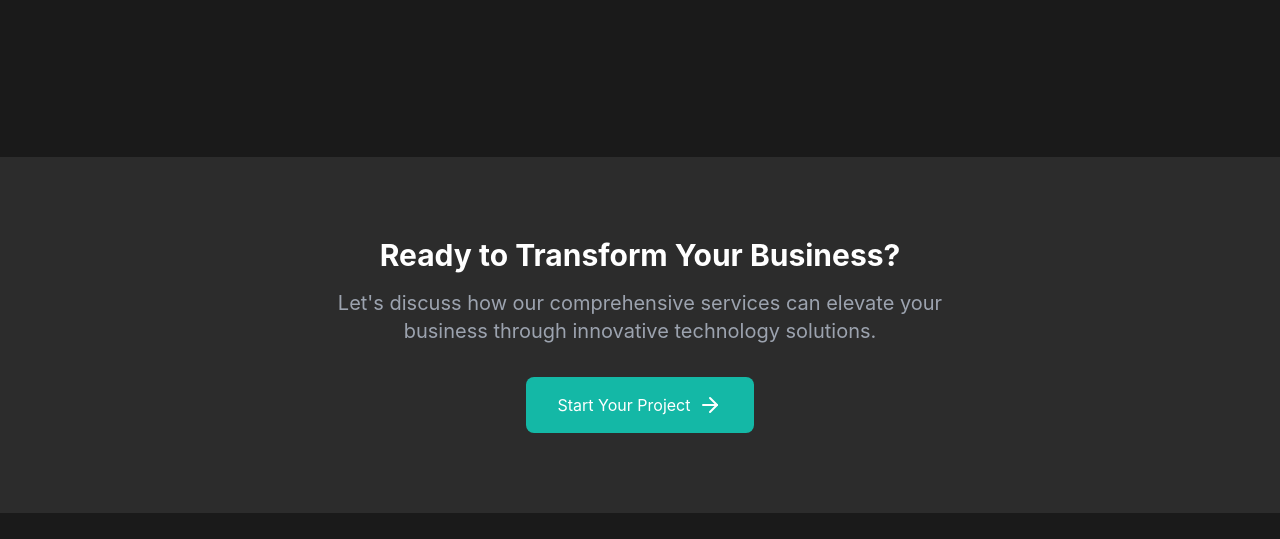
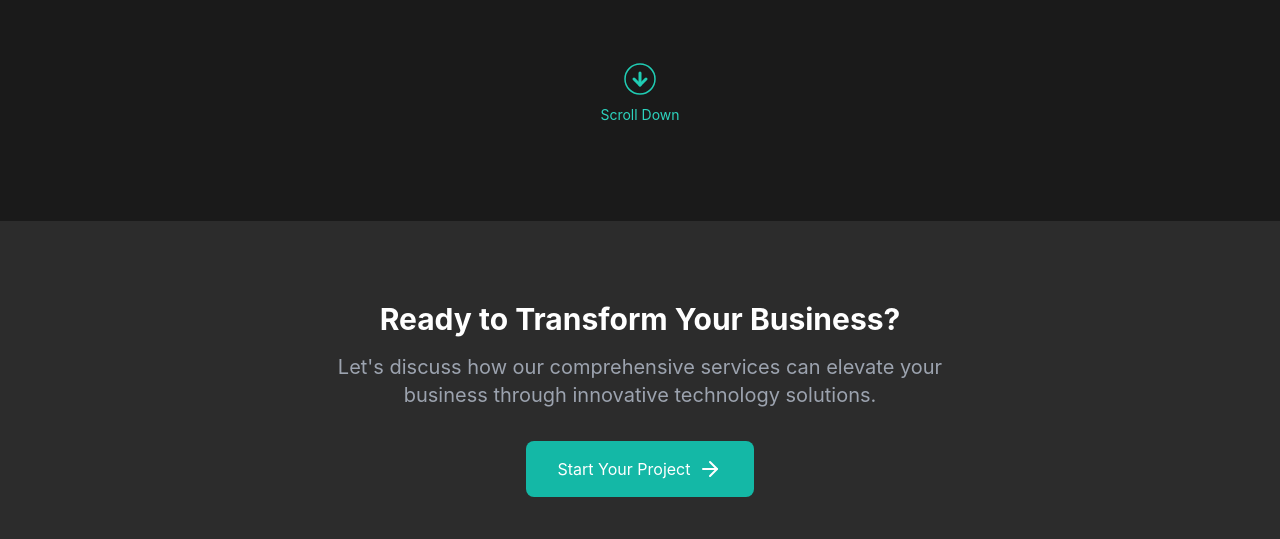
Before and after one commit to yogami9/motifta, a website: page public/services.html in a window 1280 px wide. Shown: the part 3427-3966 px from the top of the page. Drawn offline with nearby package versions, Linux system fonts and the light colour scheme.

Commit message:
New project created

```diff
--- a/public/services.html
+++ b/public/services.html
@@ -525,6 +525,17 @@
                         </div>
                     </div>
                 </div>
+
+                <div class="mt-16 animate-bounce">
+                    <svg xmlns="http://www.w3.org/2000/svg" width="36" height="36" viewBox="0 0 24 24" fill="none" stroke="#20CDB4" stroke-width="2" stroke-linecap="round" stroke-linejoin="round" class="mx-auto cursor-pointer" onClick="window.scrollBy({top: window.innerHeight, behavior: 'smooth'})">
+                        <circle cx="12" cy="12" r="10" stroke="#20CDB4" stroke-width="1" fill="transparent"></circle>
+                        <polyline points="8 12 12 16 16 12"></polyline>
+                        <line x1="12" y1="8" x2="12" y2="16"></line>
+                    </svg>
+                    <p class="text-teal-400 text-sm mt-2 text-center">Scroll Down</p>
+                </div>
+
+
             </div>
         </section>
 
```
